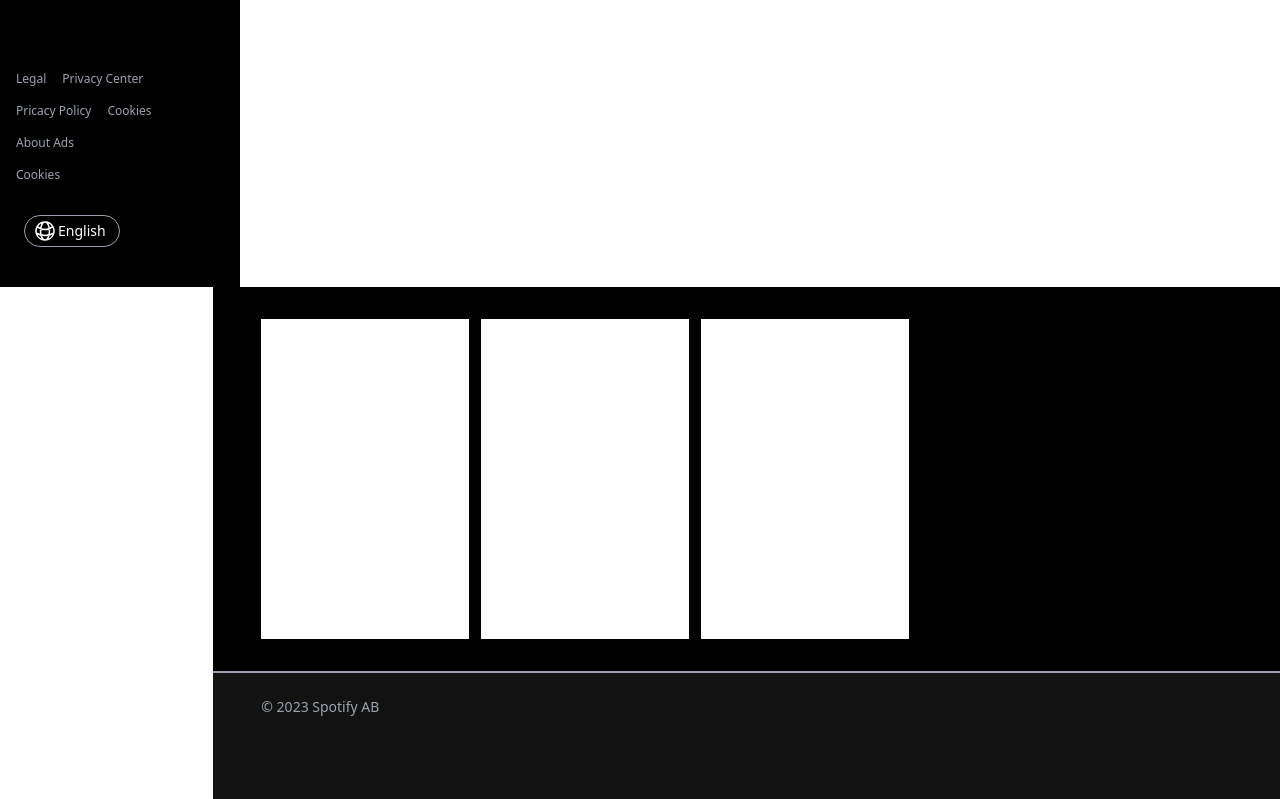
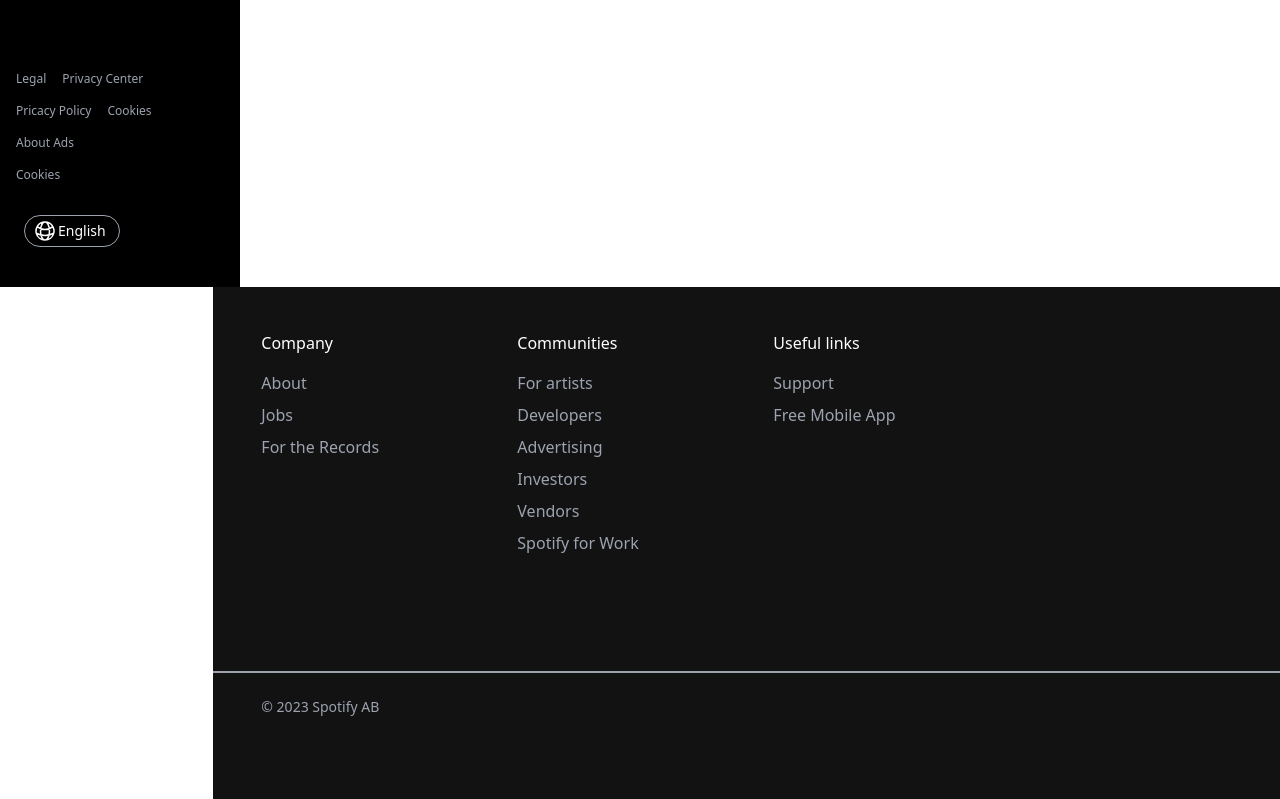
Before and after one commit to buyanaabro/spotify, a Next.js app: page /Home in a window 1280 px wide. Shown: the part 513-1312 px from the top of the page. Built offline with nearby package versions, Linux system fonts and the light colour scheme.

Commit message:
Almost done Home

```diff
--- a/components/Footer.js
+++ b/components/Footer.js
@@ -3,10 +3,61 @@
 const Footer = () => {
   return (
     <>
-      <div className="w-full h-96 bg-black flex flex-row items-center space-x-3">
-        <div className="w-52 h-80 bg-white ml-12"></div>
-        <div className="w-52 h-80 bg-white"></div>
-        <div className="w-52 h-80 bg-white"></div>
+      <div className="w-full h-96 bg-[#121212] flex flex-row items-center space-x- decoration-1">
+        <div className="w-52 h-80 bg-[#121212] ml-12 flex flex-col">
+          <div className="w-full h-12 flex items-center text-white font-medium text-md">
+            Company
+          </div>
+          <div className="w-full h-48 bg-[#121212] grid grid-rows-6">
+            <button className="w-full flex justify-start items-center text-gray-400 hover:underline hover:underline-offset-2 hover:text-white">
+              About
+            </button>
+            <button className="w-full flex justify-start items-center text-gray-400 hover:underline hover:underline-offset-2 hover:text-white">
+              Jobs
+            </button>
+            <button className="w-full flex justify-start items-center text-gray-400 hover:underline hover:underline-offset-2 hover:text-white">
+              For the Records
+            </button>
+          </div>
+        </div>
+        <div className="w-52 h-80 bg-[#121212] ml-12 flex flex-col">
+          <div className="w-full h-12 flex items-center text-white font-medium text-md">
+            Communities
+          </div>
+          <div className="w-full h-48 bg-[#121212] grid grid-rows-6">
+            <button className="w-full flex justify-start items-center text-gray-400 hover:underline hover:underline-offset-2 hover:text-white">
+              For artists
+            </button>
+            <button className="w-full flex justify-start items-center text-gray-400 hover:underline hover:underline-offset-2 hover:text-white">
+              Developers
+            </button>
+            <button className="w-full flex justify-start items-center text-gray-400 hover:underline hover:underline-offset-2 hover:text-white">
+              Advertising
+            </button>
+            <button className="w-full flex justify-start items-center text-gray-400 hover:underline hover:underline-offset-2 hover:text-white">
+              Investors
+            </button>
+            <button className="w-full flex justify-start items-center text-gray-400 hover:underline hover:underline-offset-2 hover:text-white">
+              Vendors
+            </button>
+            <button className="w-full flex justify-start items-center text-gray-400 hover:underline hover:underline-offset-2 hover:text-white">
+              Spotify for Work
+            </button>
+          </div>
+        </div>
+        <div className="w-52 h-80 bg-[#121212] ml-12 flex flex-col">
+          <div className="w-full h-12 flex items-center text-white font-medium text-md">
+            Useful links
+          </div>
+          <div className="w-full h-48 bg-[#121212] grid grid-rows-6">
+            <button className="w-full flex justify-start items-center text-gray-400 hover:underline hover:underline-offset-2 hover:text-white">
+              Support
+            </button>
+            <button className="w-full flex justify-start items-center text-gray-400 hover:underline hover:underline-offset-2 hover:text-white">
+              Free Mobile App
+            </button>
+          </div>
+        </div>
       </div>
     </>
   );
```
